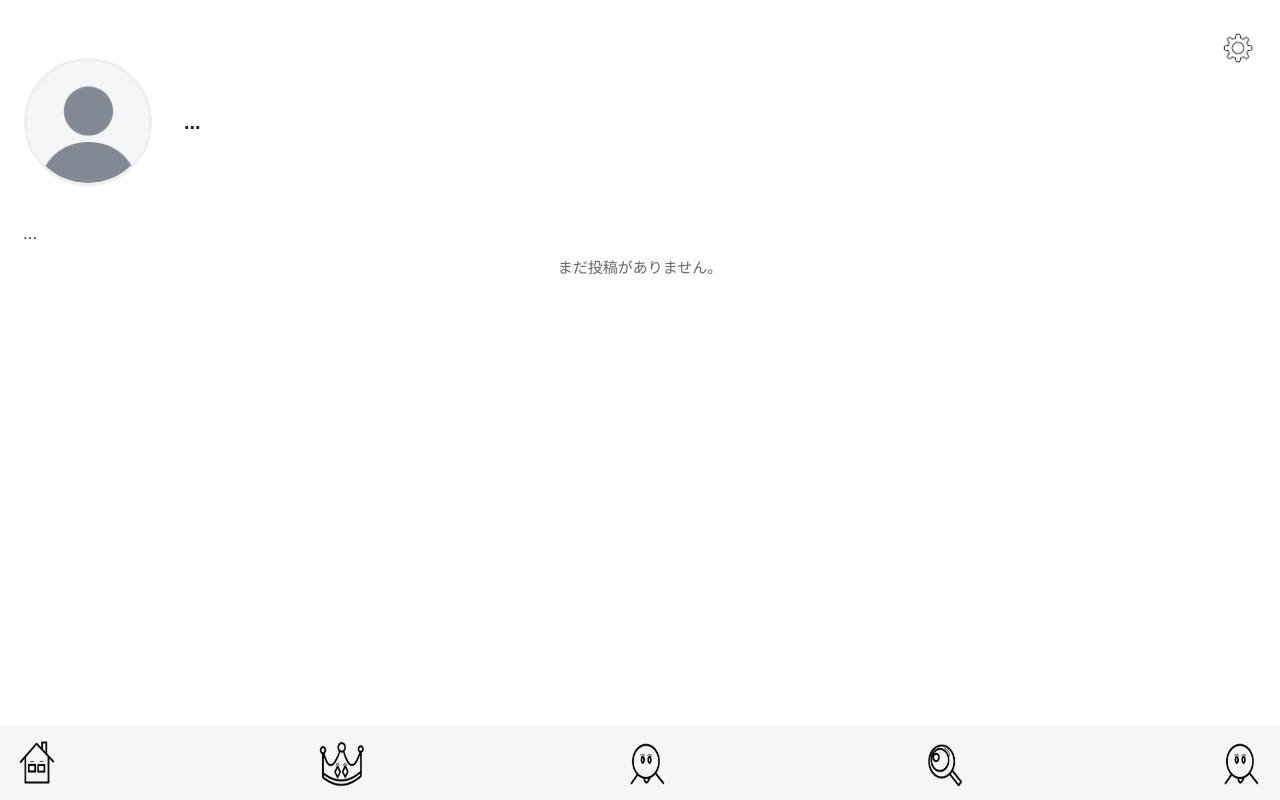
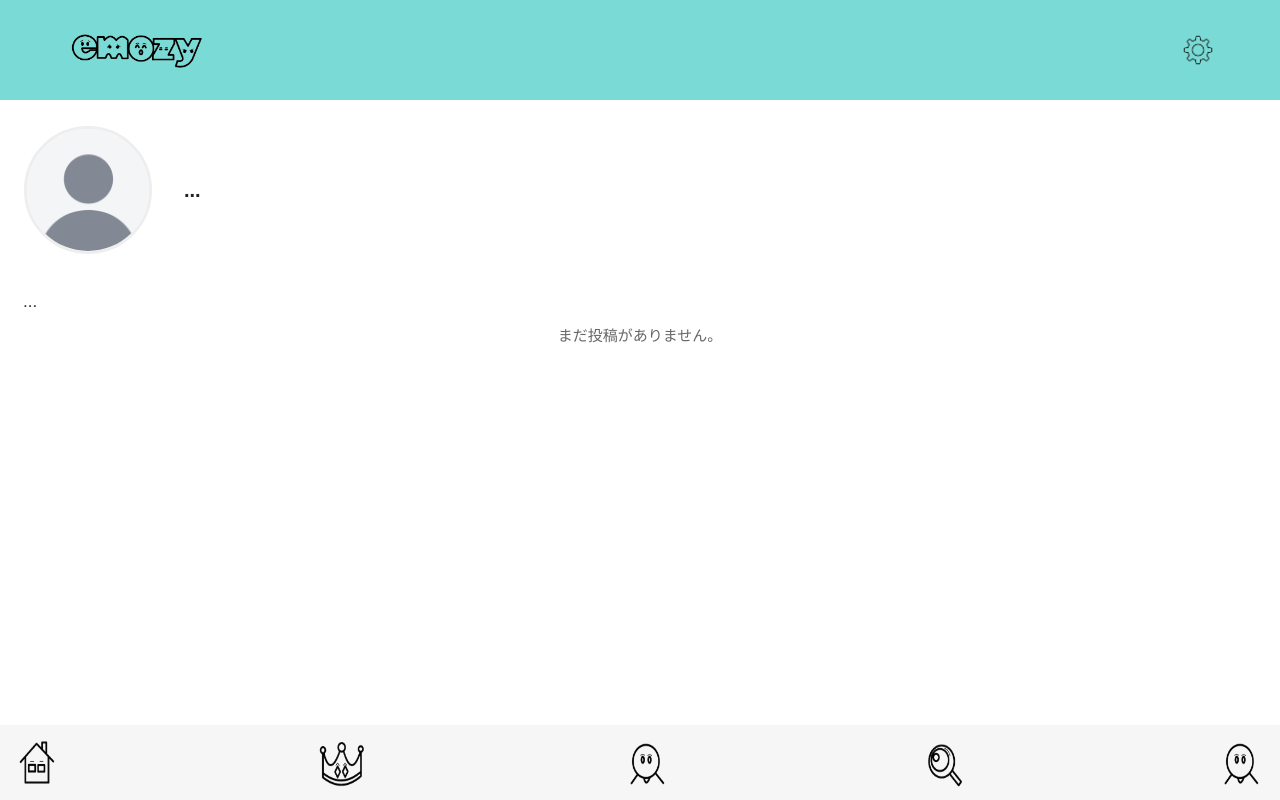
Before and after one commit to roxymigurdia78/emozy, a Next.js app: page /profile in a window 1280 px wide. Built offline with nearby package versions, Linux system fonts and the light colour scheme.

Commit message:
add: profileにヘッダーを追加

```diff
--- a/src/app/profile/page.tsx
+++ b/src/app/profile/page.tsx
@@ -185,18 +185,38 @@ export default function page() {
 
     return (
         <div>
-            <div style={{ width: "100%", padding: "24px 0 8px 24px", fontWeight: "bold", fontSize: "30px", color: "#222", position: "relative" }}>
+            <header style={{
+                backgroundColor: "#7ADAD5",
+                height: "100px",
+                display: "flex",
+                alignItems: "center",
+                padding: "0 5%",
+            }}>
+                <Link href="/home">
+                    <Image
+                        src="/images/emozy_logo.png"
+                        alt="emozy logo"
+                        width={150}
+                        height={150}
+                        style={{ cursor: "pointer" }}
+                        priority
+                    />
+                </Link>
+                <div style={{ marginLeft: "auto", display: "flex", alignItems: "center", gap: "16px" }}>
+                    <span style={{ fontWeight: "bold", fontSize: "24px", color: "#fff" }}>
                         {/* {user ? user.name : "..."} */}
+                    </span>
                     <Link href="/setting">
                         <img
                             src="/images/settei.png"
                             alt="settings"
                             width={36}
                             height={36}
-                        style={{ position: "absolute", top: 30, right: 24, cursor: "pointer" }}
+                            style={{ cursor: "pointer" }}
                         />
                     </Link>
                 </div>
+            </header>
             <div style={{ display: "flex", alignItems: "center", paddingLeft: "24px", marginBottom: "35px", marginTop: "26px" }}>
                 <div style={{ position: "relative", width: 128, height: 128 }}>
                     <Image
```
Lines whose indentation alone changed are shown as unchanged.
